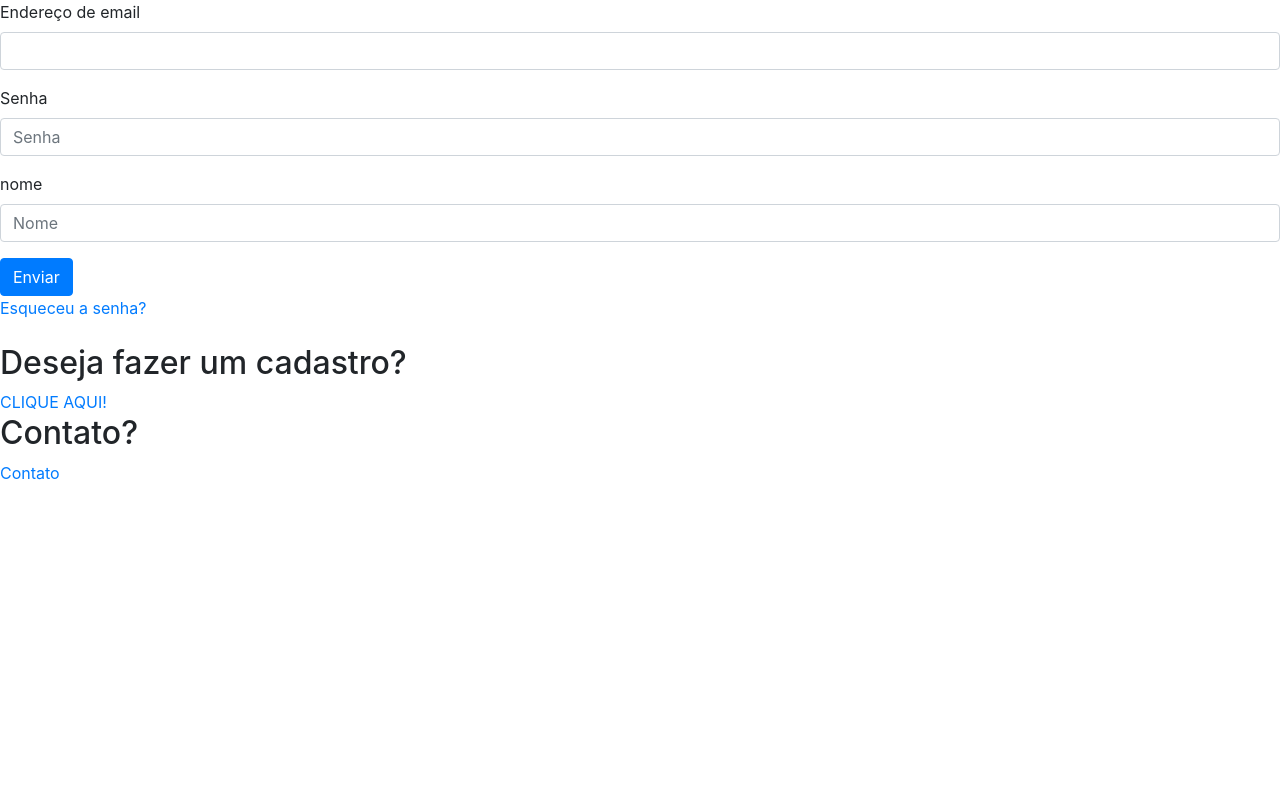
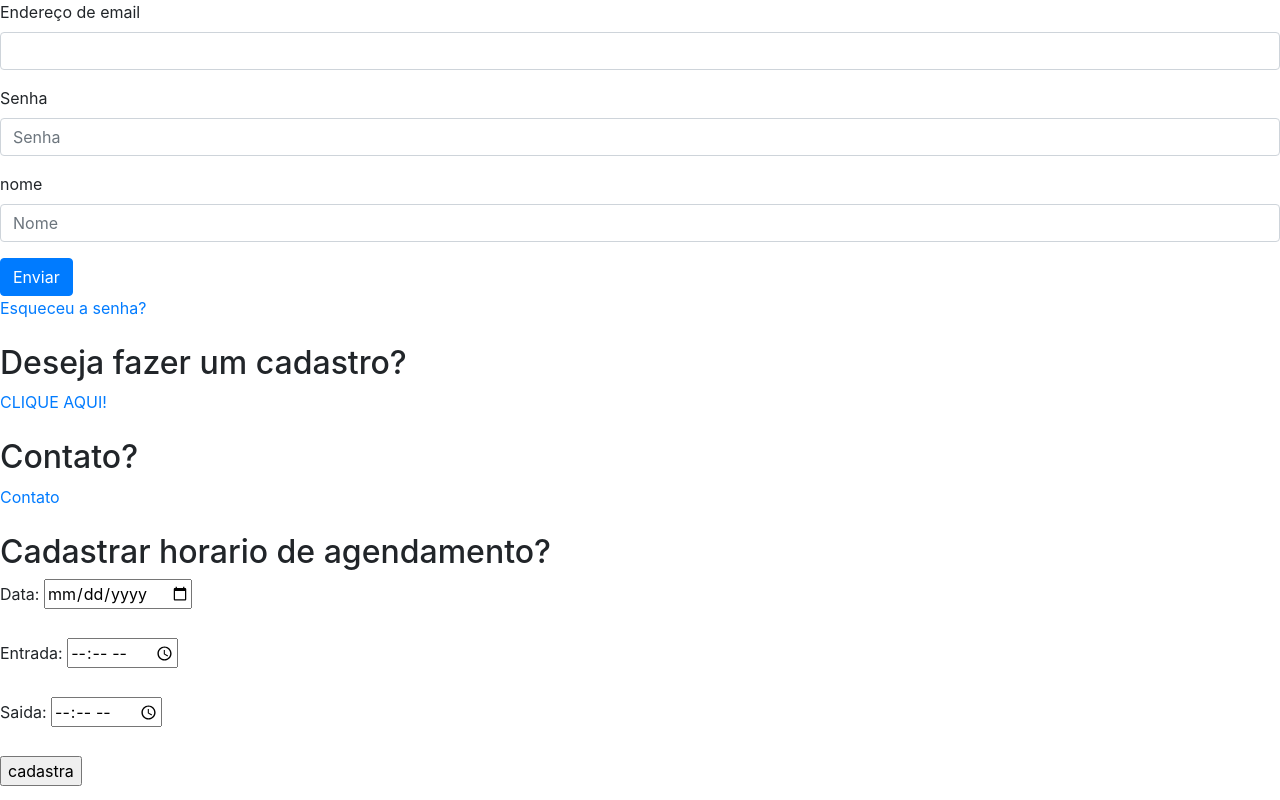
Before and after one commit to zzGb46/login_php, a PHP site: page /login_projeto/ in a window 1280 px wide. Run offline with PHP 8.4, Linux system fonts and the light colour scheme.

Commit message:
atualizacao agendamento

```diff
--- a/conexao.php
+++ b/conexao.php
@@ -3,6 +3,8 @@
 define("missao", "http://localhost/login_projeto/cadastro/cadastro_usuario.php");
 
 define("mensagem", "http://localhost/login_projeto/mailer/formulario.php");
+
+define("agendamento", "http://localhost/login_projeto/agendamento.php");
 $host ='localhost:3306';
 $user = 'root';
 $pass= '';
--- a/index.php
+++ b/index.php
@@ -14,7 +14,7 @@
   <?php
   session_start();
 
-  require_once ("conexao.php");
+  require_once("conexao.php");
 
   ?>
 
@@ -54,13 +54,49 @@
   <a href="Recuperar/recuperar_senha.php">Esqueceu a senha?</a><br><br>
 
   <h2>Deseja fazer um cadastro?</h2>
-  <a href="<?php echo missao?>">CLIQUE AQUI!</a>
+  <a href="<?php echo missao ?>">CLIQUE AQUI!</a><br><br>
 
   <h2>Contato?</h2>
 
-  <a href="<?php echo mensagem?>">Contato</a>
+  <a href="<?php echo mensagem ?>">Contato</a><br><br>
 
+<!-- CRIANDO TELA DE CADASTRO DE HORARIO PHP -->
+  <?php
+  if (isset($_POST['entrada'], $_POST['saida'], $_POST['calendario'])) {
+    $entrada = $_POST['entrada'];
+    $saida = $_POST['saida'];
+    $data = $_POST['calendario'];
 
+    $agendamento = "INSERT INTO tb_horario(entrada, saida, calendario)
+    values(:entrada, :saida, :calendario);";
+    $resolucao= $pdo->prepare($agendamento);
+    $resolucao->bindParam(':entrada', $entrada);
+    $resolucao->bindParam(':saida', $saida);
+    $resolucao->bindParam(':calendario', $data);
+    $sucess= $resolucao->execute();
+
+    if($sucess){
+      echo "<span style='color:green;'>horario cadastrado com sucesso";
+    }else{
+      echo "<span style='color:red;'>erro";
+    }
+  }
+
+  ?>
+
+  <h2>Cadastrar horario de agendamento?</h2>
+  <form method="POST" action="">
+  <label>Data:</label>
+    <input type="date" name="calendario" required><br><br>
+
+    <label>Entrada:</label>
+    <input type="time" name="entrada" required><br><br>
+
+    <label>Saida:</label>
+    <input type="time" name="saida" required><br><br>
+
+    <input type="submit" value="cadastra" name="SendCadHorario">
+  </form>
 </body>
 
 
```
Also changed, not shown: Recuperar/recuperar_senha.php (line endings or trailing spaces).
